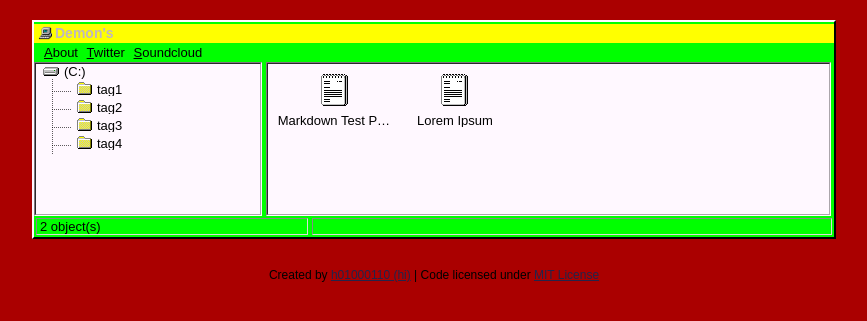
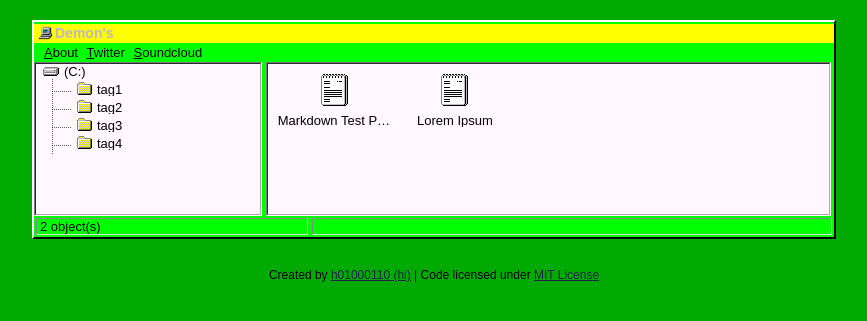
Before and after one commit to demonuser/demonuser.github.io, a Jekyll site: the page built from index.html, in a window 1280 px wide. Shown: the top 321 px of the page, without its empty margins (206-1073 px from the left). Built offline with Jekyll 4.4.1, drawn with Linux system fonts in a browser that asks for light colours.

Commit message:
Mr Hyde was here …

```diff
--- a/_sass/_main.scss
+++ b/_sass/_main.scss
@@ -1,5 +1,5 @@
 body {
-	background: #aa0000;
+	background: #00aa00;
 	font-family: sans-serif, serif, monospace;
 	font-size: 13px;
 }
```
